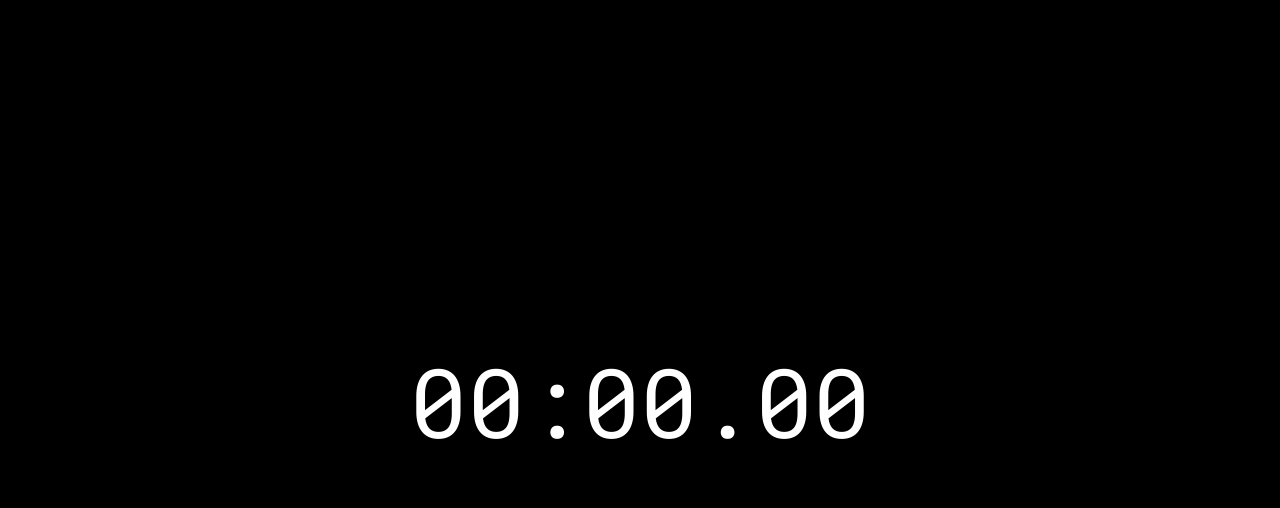
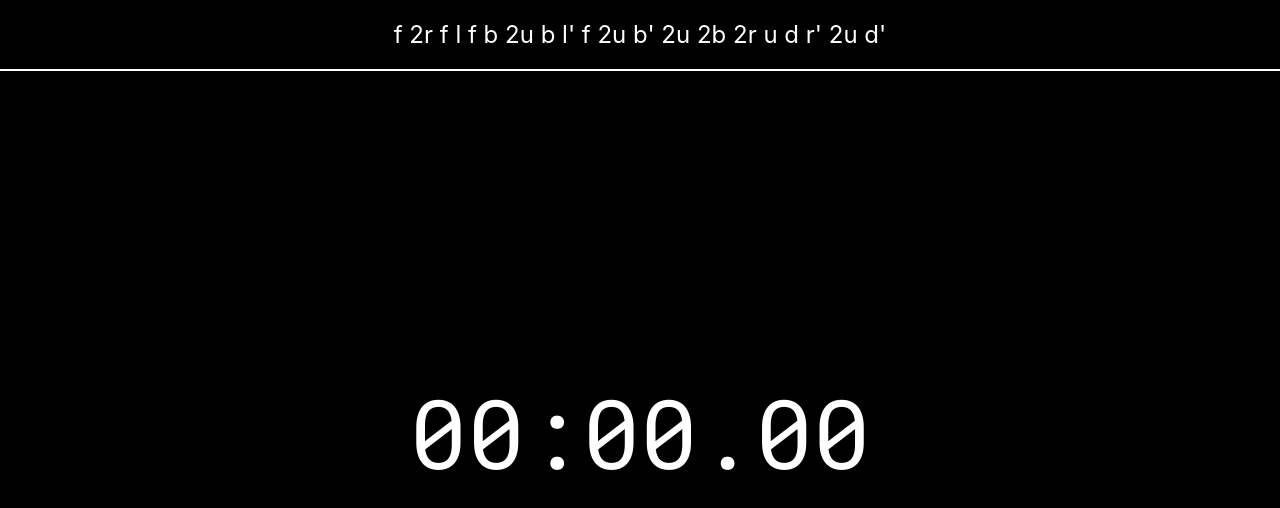
Before and after one commit to MateCon/cube-timer, a React (Create React App) app: page / in a window 1280 px wide. Shown: the top 508 px of the page. Built offline with nearby package versions, Linux system fonts and the light colour scheme.

Commit message:
start styling

```diff
--- a/src/App.css
+++ b/src/App.css
@@ -3,9 +3,15 @@
 * {
   margin: 0;
   padding: 0;
+  box-sizing: border-box;
 }
 
 #app {
+  position: abosolute;
+  top: 0;
+  left: 0;
+  width: 100vw;
+  height: 100vh;
   text-align: center;
   background-color: black;
 }
--- a/src/App.js
+++ b/src/App.js
@@ -1,10 +1,12 @@
 import React from 'react';
 import Stopwatch from './components/stopwatch/stopwatch';
+import ScrambleViewer from './components/scramble-viewer/scramble-viewer';
 import './App.css';
 
 const App = () => {
   return (
     <div id="app">
+      <ScrambleViewer />
       <Stopwatch />
     </div>
   );
--- /dev/null
+++ b/src/components/scramble-viewer/scramble-viewer.js
@@ -0,0 +1,15 @@
+import React, { useState, useEffect } from 'react';
+import { scrambler3x3 } from '../../helpers/scramblers';
+import './scramble-viewer.scss';
+
+const LENGTH_3X3 = 20;
+
+const ScrambleViewer = () => {
+    const [scramble, setScramble] = useState(scrambler3x3(LENGTH_3X3));
+
+    return <div id='scramble-viewer'>
+        <p>{scramble}</p>
+    </div>;
+}
+
+export default ScrambleViewer;
--- /dev/null
+++ b/src/components/scramble-viewer/scramble-viewer.scss
@@ -0,0 +1,8 @@
+#scramble-viewer {
+    width: 100%;
+    height: auto;
+    padding: 20px;
+    font-size: 24px;
+    color: white;
+    border-bottom: 2px solid white;
+}
--- a/src/components/stopwatch/stopwatch-style.scss
+++ b/src/components/stopwatch/stopwatch-style.scss
@@ -1,9 +1,10 @@
 #stopwatch {
 	font-family: 'Roboto Mono', monospace;
-	width: 100vw;
-	height: 100vh;
+	width: 100%;
+	height: 90%;
 	font-size: 6rem;
 	display: flex;
 	align-items: center;
 	justify-content: center;
+	outline: none;
 }
--- a/src/helpers/scramblers.js
+++ b/src/helpers/scramblers.js
@@ -3,7 +3,7 @@ const addDirection = move => {
 	return direction === '2' && '2' + move || direction === "'" && move + "'" || move;
 }
 
-const scrambler3x3 = move_count => {
+export const scrambler3x3 = move_count => {
 	const getMove = last_move => {
 		const options = ['l', 'r', 'u', 'd', 'f', 'b'];
 		let move = options[Math.floor(Math.random() * options.length)];
```
